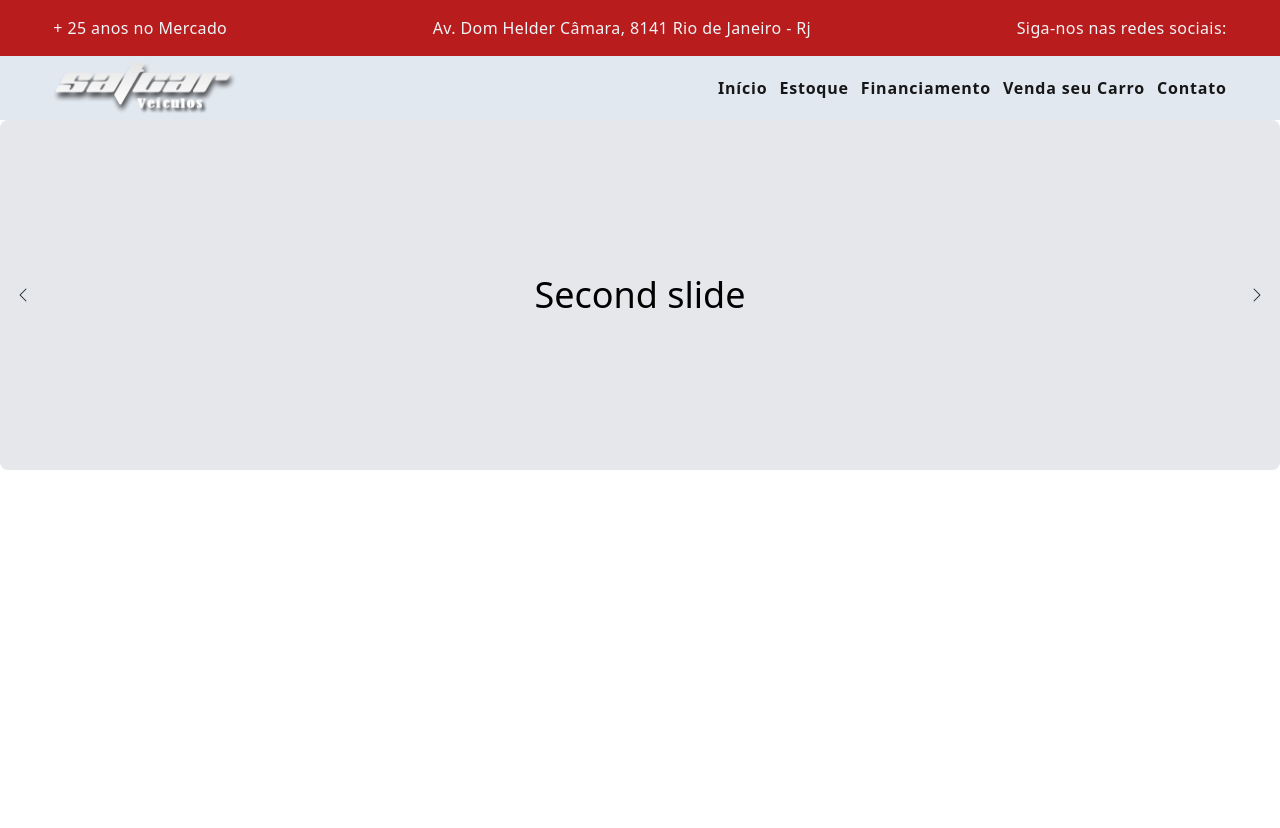
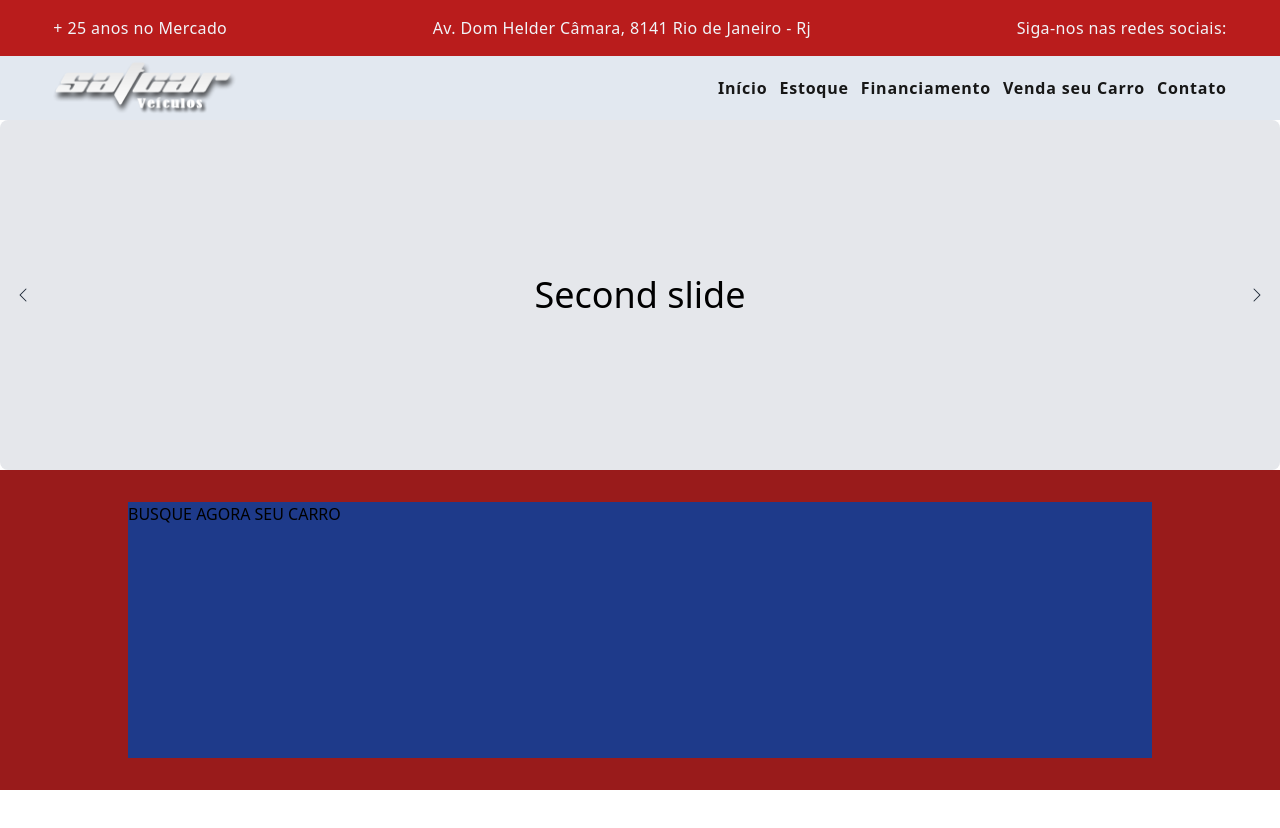
Before and after one commit to julioallday/satcar-website, an Angular app: page / in a window 1280 px wide. Shown: the top 828 px of the page. Before the commit the page ends 800 px from the top, so only its background shows below. Built offline with nearby package versions, Linux system fonts and the light colour scheme.

Commit message:
feat(template): cria seccao de busca veiculos

```diff
--- /dev/null
+++ b/src/app/components/buscador-veiculos/buscador-veiculos.component.html
@@ -0,0 +1,6 @@
+<section class="busca-veiculos flex justify-center items-center w-full h-80 bg-red-800">
+  <div class="busca-container bg-blue-900 h-4/5 w-4/5">
+    <span class="block">BUSQUE AGORA SEU CARRO</span>
+
+  </div>
+</section>
--- a/src/app/inicio/inicio.component.html
+++ b/src/app/inicio/inicio.component.html
@@ -1 +1,4 @@
-<carrossel></carrossel>
+<div class="h-screen">
+  <carrossel></carrossel>
+<buscador-veiculos></buscador-veiculos>
+</div>
--- a/src/app/inicio/inicio.component.ts
+++ b/src/app/inicio/inicio.component.ts
@@ -1,10 +1,11 @@
 import { Component } from '@angular/core';
 import { CarrosselComponent } from '../components/carrossel/carrossel.component';
+import { BuscadorVeiculosComponent } from '../components/buscador-veiculos/buscador-veiculos.component';
 
 @Component({
   selector: 'inicio',
   standalone: true,
-  imports: [CarrosselComponent],
+  imports: [CarrosselComponent,BuscadorVeiculosComponent],
   templateUrl: './inicio.component.html',
   styleUrl: './inicio.component.css'
 })
```
Also changed, not shown: src/app/components/buscador-veiculos/buscador-veiculos.component.ts (added, +12 -0 lines), src/app/components/buscador-veiculos/buscador-veiculos.component.css (added), 1 other file (tests, documents, lock files or other folders).
